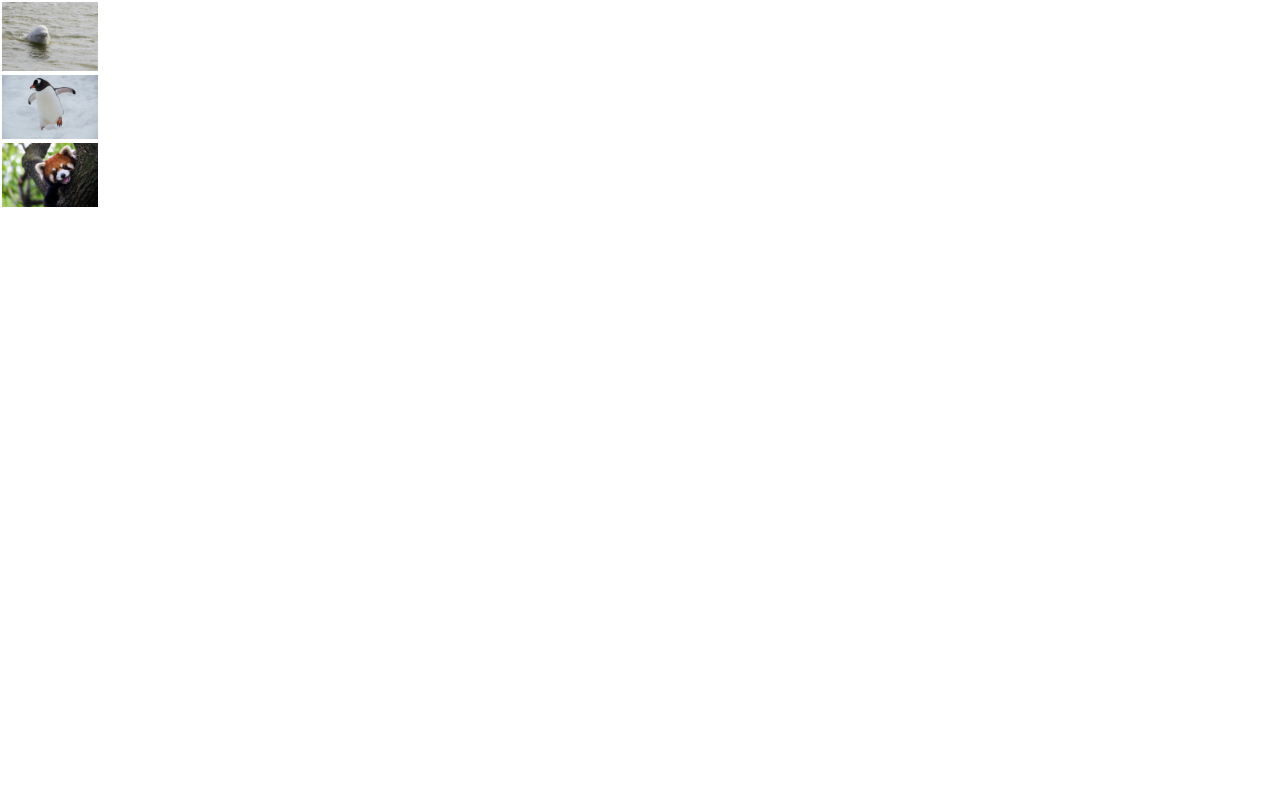
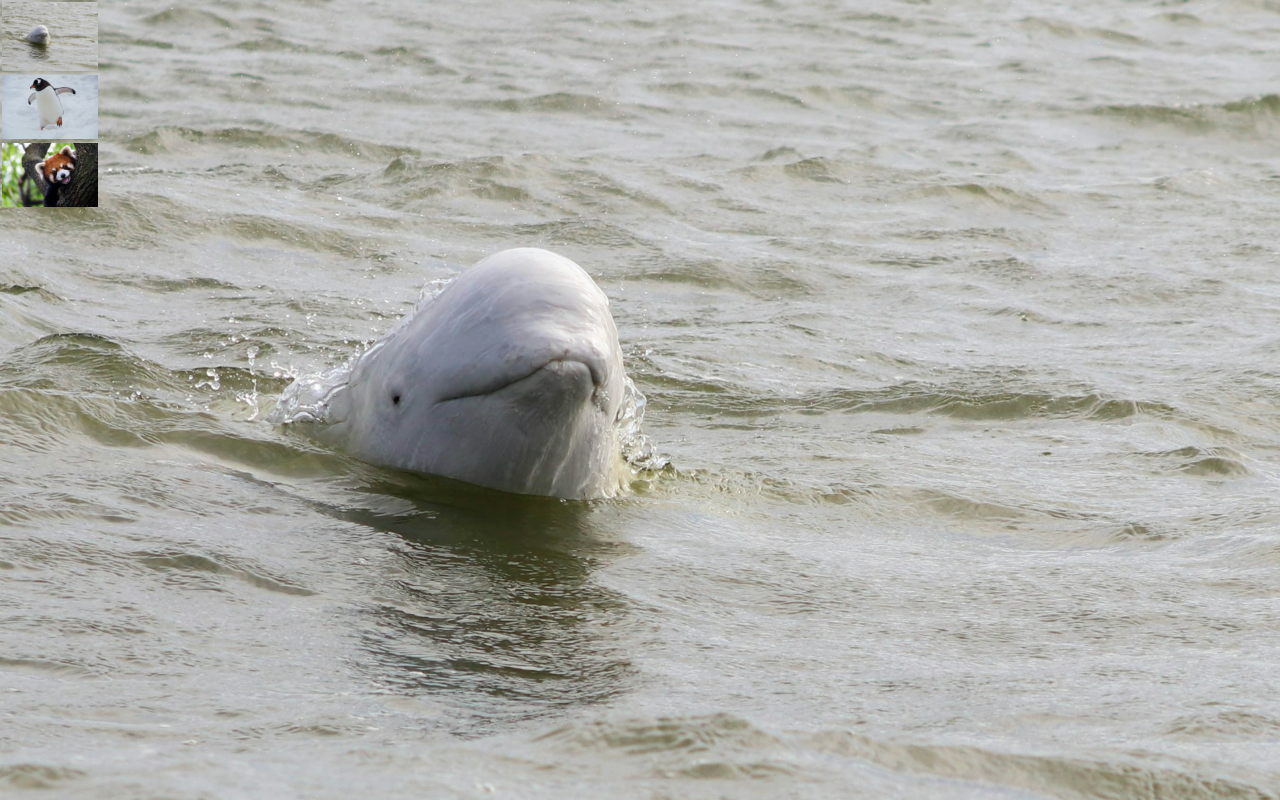
Before and after one commit to Dylan-JM/week02-assignment, a plain HTML site: page index.html in a window 1280 px wide. Drawn offline with Linux system fonts and the light colour scheme.

Commit message:
feat: first image full screen on load

```diff
--- a/main.js
+++ b/main.js
@@ -18,6 +18,15 @@ const imageData = [
     imageAlt: "Red panda on a tree",
   },
 ];
+
+function displayFirstImage() {
+  const fullscreenContainer = document.getElementById("fullscreen-container");
+  const firstImg = document.createElement("img");
+  firstImg.src = imageData[0].imageSRC;
+  firstImg.alt = imageData[0].imgAlt;
+  firstImg.className = "fullscreen-image";
+  fullscreenContainer.appendChild(firstImg);
+}
 
 function createThumbnails() {
   const thumbContainer = document.getElementById("thumbnail-container");
@@ -44,4 +53,5 @@ function createFullscreenImages(event) {
   fullscreenContainer.appendChild(newImg);
 }
 
+displayFirstImage();
 createThumbnails();
--- a/styles.css
+++ b/styles.css
@@ -21,3 +21,11 @@
   padding: 2px;
   cursor: pointer;
 }
+
+.fullscreen-image {
+  width: 100%;
+  height: 100%;
+  object-fit: cover;
+  position: absolute;
+  z-index: 0;
+}
```
